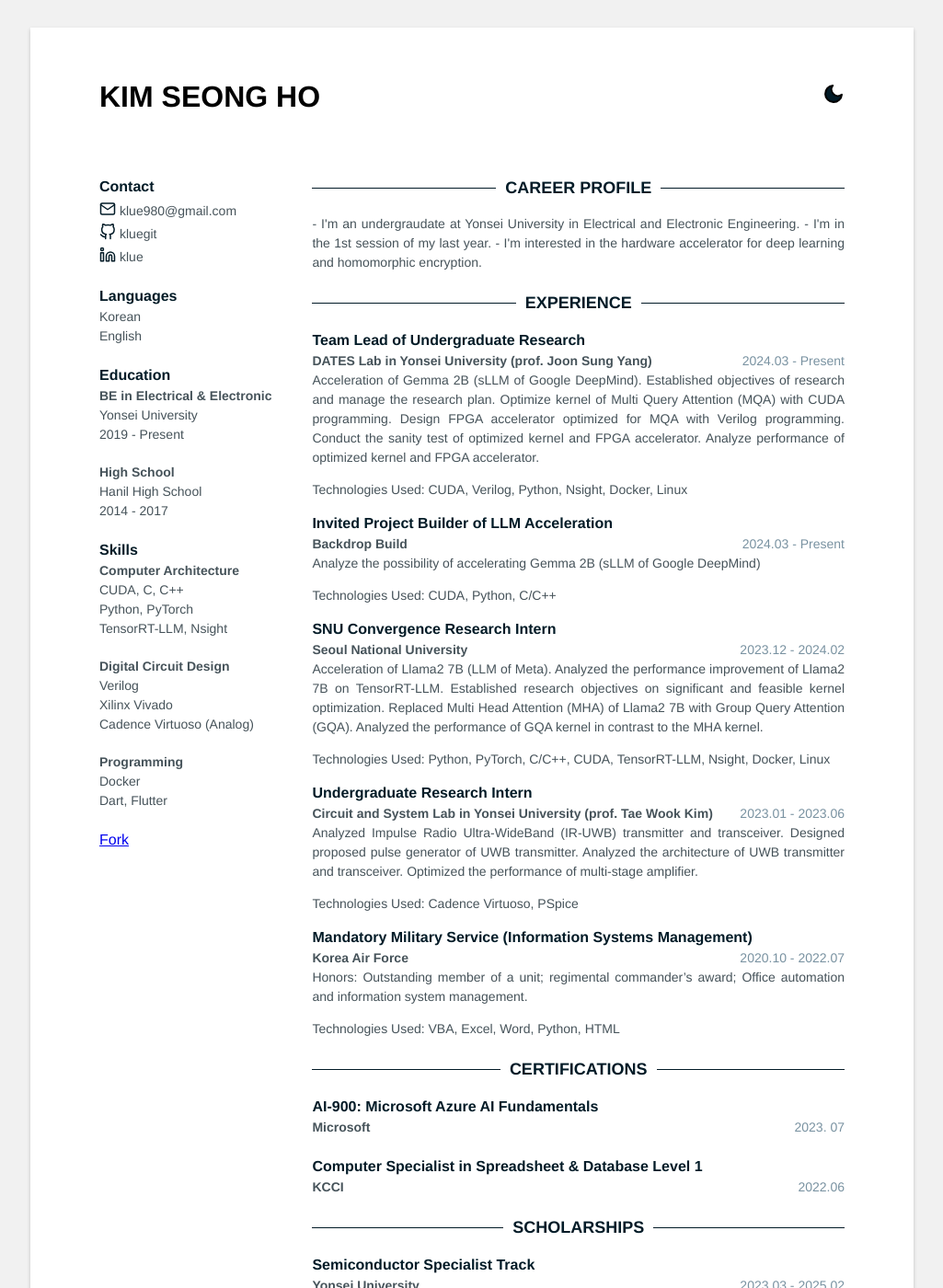
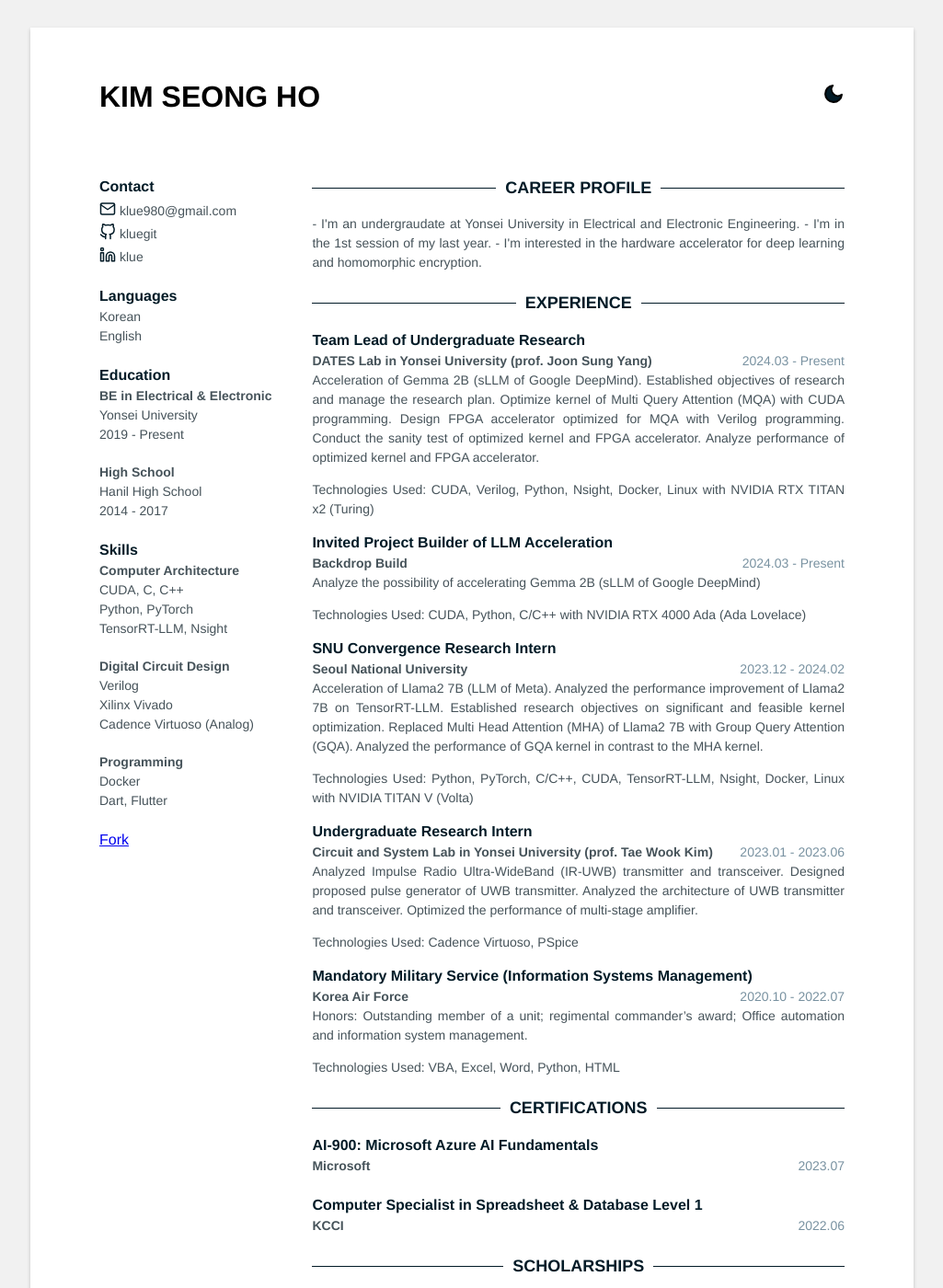
Before and after one commit to klue980/klue980.github.io, a Jekyll site: the page built from index.html, in a window 1280 px wide and 1400 px high. Shown: the whole window at 92% size, without its empty margins (127-1152 px from the left). Built offline with Jekyll 4.4.1, drawn with Linux system fonts in a browser that asks for light colours.

Commit message:
add gpus

```diff
--- a/_data/data.yml
+++ b/_data/data.yml
@@ -59,7 +59,7 @@ experience:
     details:
       - Acceleration of Gemma 2B (sLLM of Google DeepMind). Established objectives of research and manage the research plan. Optimize kernel of Multi Query Attention (MQA) with CUDA programming. Design FPGA accelerator optimized for MQA with Verilog programming. Conduct the sanity test of optimized kernel and FPGA accelerator. Analyze performance of optimized kernel and FPGA accelerator.
     technologies_used: |
-      CUDA, Verilog, Python, Nsight, Docker, Linux
+      CUDA, Verilog, Python, Nsight, Docker, Linux with NVIDIA RTX TITAN x2 (Turing)
 
   - role: Invited Project Builder of LLM Acceleration
     time: 2024.03 - Present
@@ -67,7 +67,7 @@ experience:
     details:
       - Analyze the possibility of accelerating Gemma 2B (sLLM of Google DeepMind)
     technologies_used: |
-      CUDA, Python, C/C++
+      CUDA, Python, C/C++ with NVIDIA RTX 4000 Ada (Ada Lovelace)
 
   - role: SNU Convergence Research Intern
     time: 2023.12 - 2024.02
@@ -75,7 +75,7 @@ experience:
     details:
       - Acceleration of Llama2 7B (LLM of Meta). Analyzed the performance improvement of Llama2 7B on TensorRT-LLM.	Established research objectives on significant and feasible kernel optimization. Replaced Multi Head Attention (MHA) of Llama2 7B with Group Query Attention (GQA). Analyzed the performance of GQA kernel in contrast to the MHA kernel.
     technologies_used: |
-      Python, PyTorch, C/C++, CUDA, TensorRT-LLM, Nsight, Docker, Linux
+      Python, PyTorch, C/C++, CUDA, TensorRT-LLM, Nsight, Docker, Linux with NVIDIA TITAN V (Volta)
 
   - role: Undergraduate Research Intern
     time: 2023.01 - 2023.06
@@ -96,7 +96,7 @@ experience:
 # Certifications
 certifications:
   - role: "AI-900: Microsoft Azure AI Fundamentals"
-    time: 2023. 07
+    time: 2023.07
     company: Microsoft
 
   - role: Computer Specialist in Spreadsheet & Database Level 1
```
